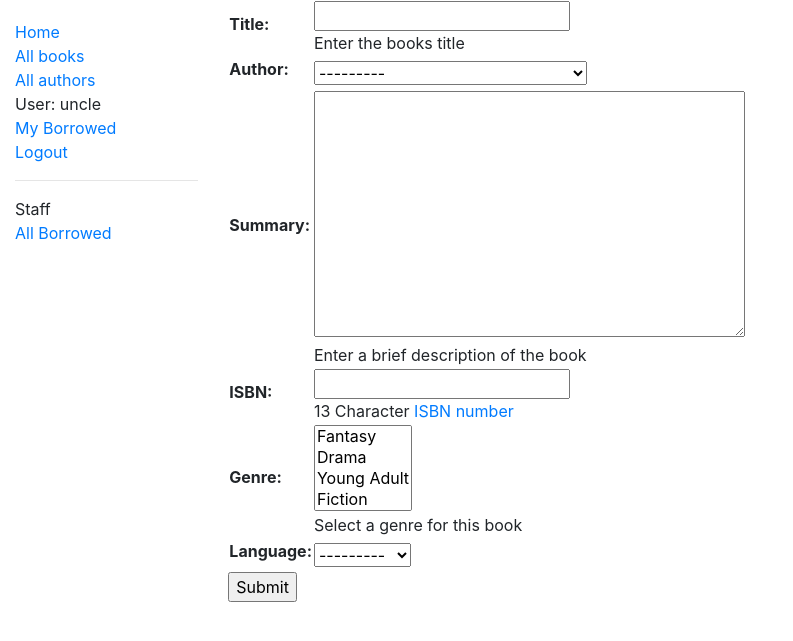
After one commit to UncleKhab/locallibrary, a Django app: page /catalog/book/create/ in a window 1280 px wide. The commit adds this page. Shown: the top 641 px of the page, without its empty margins (0-793 px from the left). Run offline with Django 3.2, Linux system fonts and the light colour scheme; a user stored in the database is signed in; data comes from the database, SQL or seed files in the repository.

Commit message:
09 - Working with forms

```diff
--- a/catalog/models.py
+++ b/catalog/models.py
@@ -30,7 +30,7 @@ class Book(models.Model):
     # Genre class has already been defined so we can specify the object above.
     genre = models.ManyToManyField(Genre, help_text="Select a genre for this book")
 
-    langauge = models.ForeignKey('Language', on_delete=models.SET_NULL, null=True)
+    language = models.ForeignKey('Language', on_delete=models.SET_NULL, null=True)
 
     def __str__(self):
         return self.title
--- a/catalog/templates/bookinstante_list_borrowed_librarian.html
+++ b/catalog/templates/bookinstante_list_borrowed_librarian.html
@@ -9,6 +9,7 @@
       {% for bookinst in bookinstance_list %}
       <li class="{% if bookinst.is_overdue %}text-danger{% endif %}">
         <a href="{% url 'book-detail' bookinst.book.pk %}">{{bookinst.book.title}}</a> ({{ bookinst.due_back }})
+        {% if perms.catalog.can_mark_returned %}- <a href="{% url 'renew-book-librarian' bookinst.id %}">Renew</a>  {% endif %}
       </li>
       {% endfor %}
     </ul>
--- /dev/null
+++ b/catalog/templates/catalog/book_form.html
@@ -0,0 +1,11 @@
+{% extends "base_generic.html" %}
+
+{% block content %}
+  <form action="" method="post">
+    {% csrf_token %}
+    <table>
+    {{ form.as_table }}
+    </table>
+    <input type="submit" value="Submit">
+  </form>
+{% endblock %}
--- a/catalog/urls.py
+++ b/catalog/urls.py
@@ -11,5 +11,11 @@ urlpatterns = [
     path('mybooks/', views.LoanedBooksByUserListView.as_view(), name='my-borrowed'),
     path('allborrowed/', views.LoanedBooksForLibrariansListView.as_view(), name='all-borrowed'),
     path('book/<uuid:pk>/renew/', views.renew_book_librarian, name='renew-book-librarian'),
+    path('author/create/', views.AuthorCreate.as_view(), name='author-create'),
+    path('author/<int:pk>/update/', views.AuthorUpdate.as_view(), name='author-update'),
+    path('author/<int:pk>/delete/', views.AuthorDelete.as_view(), name='author-delete'),
+    path('book/create/', views.BookCreate.as_view(), name='book-create'),
+    path('book/<int:pk>/update/', views.BookUpdate.as_view(), name='book-update'),
+    path('book/<int:pk>/delete/', views.BookDelete.as_view(), name='book-delete'),
 
 ]
--- a/catalog/views.py
+++ b/catalog/views.py
@@ -6,6 +6,8 @@ from django.urls import reverse
 from django.contrib.auth.mixins import LoginRequiredMixin, PermissionRequiredMixin
 from django.contrib.auth.decorators import login_required, permission_required
 from django.views import generic
+from django.views.generic.edit import CreateView, UpdateView, DeleteView
+from django.urls import reverse_lazy
 
 from catalog.models import Book, Author, BookInstance, Genre
 from catalog.forms import RenewBookForm
@@ -109,3 +111,35 @@ def renew_book_librarian(request, pk):
     }
 
     return render(request, 'book_renew_librarian.html', context)
+
+class AuthorCreate(LoginRequiredMixin, CreateView, PermissionRequiredMixin):
+    permission_required = 'catalog.can_mark_returned'
+    model = Author
+    fields = ['first_name', 'last_name', 'date_of_birth', 'date_of_death']
+    initial = {'date_of_death': '11/06/2020'}
+
+class AuthorUpdate(LoginRequiredMixin, UpdateView, PermissionRequiredMixin):
+    permission_required = 'catalog.can_mark_returned'
+    model = Author
+    fields = '__all__'
+
+class AuthorDelete(LoginRequiredMixin, DeleteView, PermissionRequiredMixin):
+    permission_required = 'catalog.can_mark_returned'
+    model = Author
+    success_url = reverse_lazy('authors')
+
+class BookCreate(LoginRequiredMixin, PermissionRequiredMixin, CreateView):
+    permission_required = 'catalog.can_mark_returned'
+    model = Book
+    fields = ['title', 'author', 'summary', 'isbn', 'genre', 'language']
+
+class BookUpdate(LoginRequiredMixin, PermissionRequiredMixin, UpdateView):
+    permission_required = 'catalog.can_mark_returned'
+    model = Book
+    fields = ['title', 'author', 'summary', 'isbn', 'genre', 'language']
+
+
+class BookDelete(LoginRequiredMixin, PermissionRequiredMixin, DeleteView):
+    permission_required = 'catalog.can_mark_returned'
+    model = Book
+    success_url = reverse_lazy('books')
```
Also changed, not shown: catalog/forms.py (+8 -0 lines), catalog/templates/catalog/author_confirm_delete.html (added, +14 -0 lines), catalog/templates/catalog/author_form.html (added, +11 -0 lines), catalog/templates/catalog/book_confirm_delete.html (added, +14 -0 lines), catalog/migrations/0005_auto_20210104_1712.py (added), db.sqlite3.
